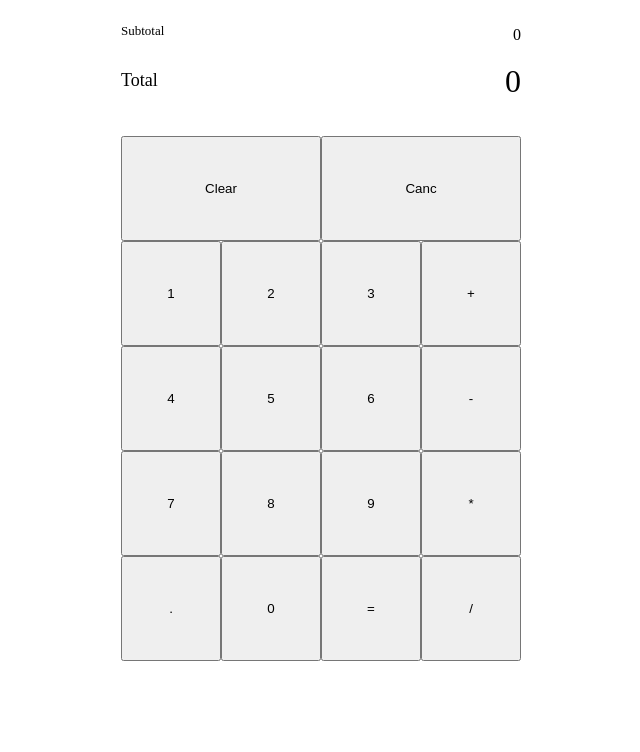
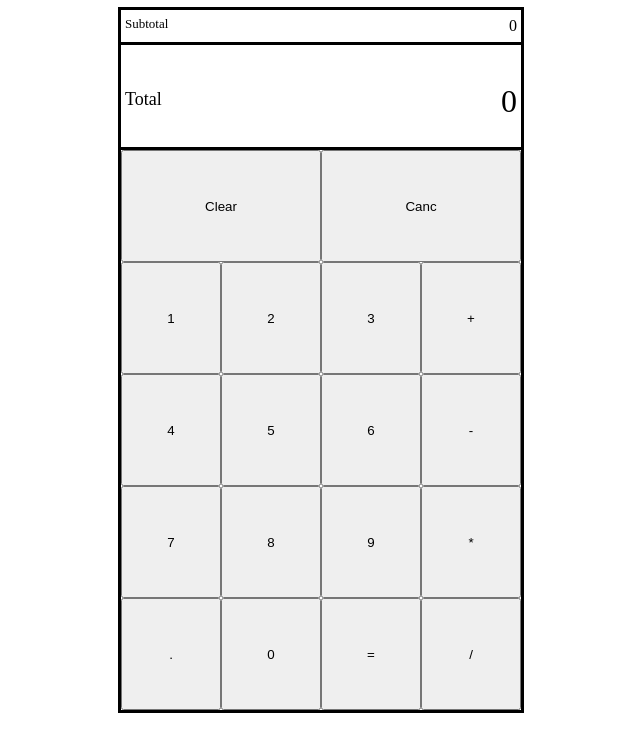
Before and after one commit to tosifilippo/Calculator, a plain HTML site: page index.html in a window 1280 px wide. Shown: the whole page, without its empty margins (319-959 px from the left). Drawn offline with Linux system fonts and the light colour scheme.

Commit message:
added some borders and padding

```diff
--- a/style.css
+++ b/style.css
@@ -13,45 +13,56 @@ body {
 #calc-container {
     display: grid;
     grid-template-columns: repeat(4, 1fr);
-    grid-template-rows: 3% 15% 15% 15% 15% 15% 15%;
+    grid-template-rows: 5% 15% auto auto auto auto auto;
     width: 400px;
     height: 700px;
     position: absolute;
     top: 50%;
     transform: translateY(-50%);
+    border: solid;
 }
 
 #result-display {
     grid-row: 2;
     grid-column: 1/5;
     display: flex;
+    border-bottom: solid;
 }
 
 #display-text {
     font-size: large;
-    line-height: 350%;
+    line-height: 400%;
+    padding-left: 1%;
+
 }
 
 #main-display {
     font-size: xx-large;
     text-align: right;
     width: 100%;
+    padding-right: 1%;
+    line-height: 150%;
 }
 
 #secondary-display {
     grid-row: 1;
     grid-column: 1/5;
     display: flex;
+    border-bottom: solid;
 }
 
 #subtotal-text {
     font-size: small;
+    padding-left: 1%;
+    line-height: 20%;
 }
 
 #subtotal-display {
     font-size: medium;
     text-align: right;
     width: 100%;
+    line-height: 0%;
+    padding-right: 1%;
 }
 
 #backspace-btn {
```
